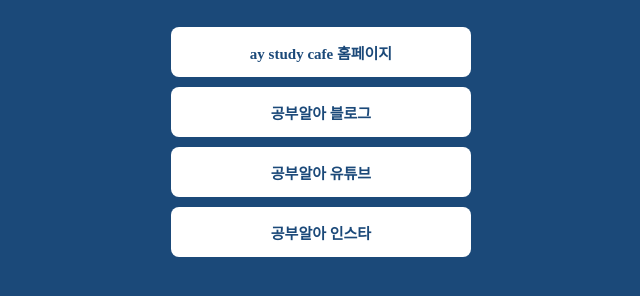
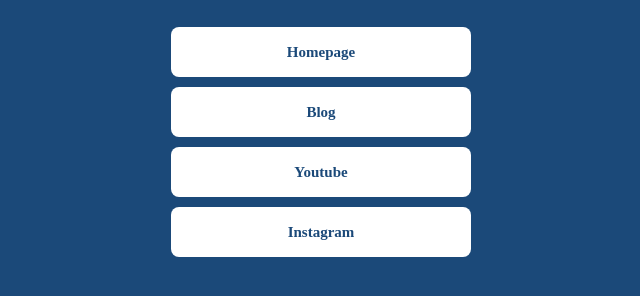
Before and after one commit to studyay/mypage, a plain HTML site: page index.html in a window 1280 px wide. Shown: the part 324-620 px from the top of the page, without its empty margins (319-959 px from the left). Drawn offline with Linux system fonts and the light colour scheme; a web font is replaced by a local one.

Commit message:
Update index.html

```diff
--- a/index.html
+++ b/index.html
@@ -96,10 +96,10 @@
         <div class="myImage"></div>
         <h1 class="myName">최아영</h1>
         <p class="myAbout">16살 대학생</p>
-        <a target="_blank" href="https://homeschool2study.wixsite.com/ayeong">ay study cafe 홈페이지</a>
-        <a target="_blank" href="https://blog.naver.com/study-1stclass">공부알아 블로그</a>
-        <a target="_blank" href="https://www.youtube.com/channel/UCB2FZvDkhAhE3BhlZ1pp-Qg">공부알아 유튜브</a>
-        <a target="_blank" href="https://www.instagram.com/ayeong_study/">공부알아 인스타</a>
+        <a target="_blank" href="https://homeschool2study.wixsite.com/ayeong">Homepage</a>
+        <a target="_blank" href="https://blog.naver.com/study-1stclass">Blog</a>
+        <a target="_blank" href="https://www.youtube.com/channel/UCB2FZvDkhAhE3BhlZ1pp-Qg">Youtube</a>
+        <a target="_blank" href="https://www.instagram.com/ayeong_study/">Instagram</a>
     </div>
 </body>
 </html>
```
